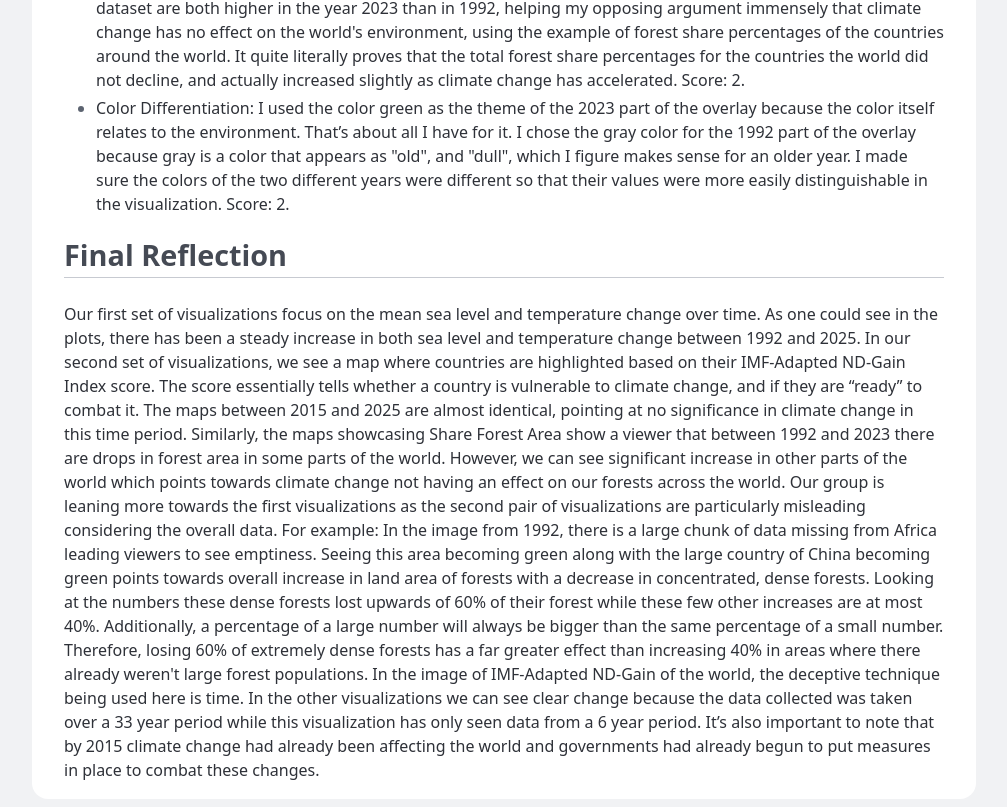
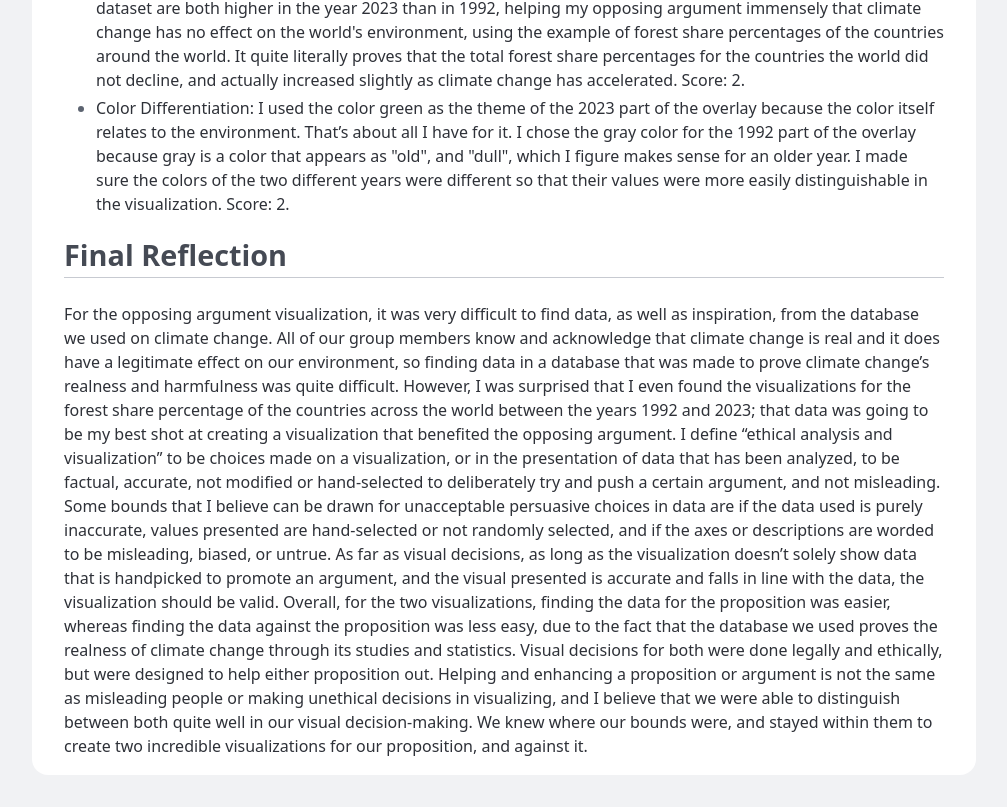
Before and after one commit to gabetedja/dsc106-proj2, a plain HTML site: page index.html in a window 1280 px wide. Shown: the part 3575-4382 px from the top of the page, without its empty margins (136-1143 px from the left). After the commit the page ends 4358 px from the top, so only its background shows below. Drawn offline with Linux system fonts and the light colour scheme.

Commit message:
Update final reflection on climate change visualizations
Revised final reflection section to clarify visualization arguments and ethical considerations regarding climate change data.

```diff
--- a/index.html
+++ b/index.html
@@ -207,15 +207,22 @@ as we felt that would demonstrate a trend in the increase of the rate of global
       <section>
         <h2>Final Reflection</h2>
 
-        <p>Our first set of visualizations focus on the mean sea level and temperature change over time. As one could see in the plots, there has been a steady increase in both sea level and temperature change between 1992 and 2025.
+        <p>
 
-In our second set of visualizations, we see a map where  countries are highlighted based on their IMF-Adapted ND-Gain Index score. The score essentially tells whether a country is vulnerable to climate change, and if they are “ready” to combat it. The maps between 2015 and 2025 are almost identical, pointing at no significance in climate change in this time period. Similarly, the maps showcasing Share Forest Area show a viewer that between 1992 and 2023 there are drops in forest area in some parts of the world. However, we can see significant increase in other parts of the world which points towards climate change not having an effect on our forests across the world.
 
-Our group is leaning more towards the first visualizations as the second pair of visualizations are particularly misleading considering the overall data. For example:
 
-In the image from 1992, there is a large chunk of data missing from Africa leading viewers to see emptiness. Seeing this area becoming green along with the large country of China becoming green points towards overall increase in land area of forests with a decrease in concentrated, dense forests.
-Looking at the numbers these dense forests lost upwards of 60% of their forest while these few other increases are at most 40%. Additionally, a percentage of a large number will always be bigger than the same percentage of a small number. Therefore, losing 60% of extremely dense forests has a far greater effect than increasing 40% in areas where there already weren't large forest populations.
-In the image of IMF-Adapted ND-Gain of the world, the deceptive technique being used here is time. In the other visualizations we can see clear change because the data collected was taken over a 33 year period while this visualization has only seen data from a 6 year period. It’s also important to note that by 2015 climate change had already been affecting the world and governments had already begun to put measures in place to combat these changes.
+          For the opposing argument visualization, it was very difficult to find data, as well as inspiration, from the database we used on climate change.
+          All of our group members know and acknowledge that climate change is real and it does have a legitimate effect on our environment, so finding data in a database that was made to prove climate change’s realness and harmfulness was quite difficult.
+          However, I was surprised that I even found the visualizations for the forest share percentage of the countries across the world between the years 1992 and 2023; that data was going to be my best shot at creating a visualization that benefited the opposing argument.
+          I define “ethical analysis and visualization” to be choices made on a visualization, or in the presentation of data that has been analyzed, to be factual, accurate, not modified or hand-selected to deliberately try and push a certain argument, and not misleading.
+          Some bounds that I believe can be drawn for unacceptable persuasive choices in data are if the data used is purely inaccurate, values presented are hand-selected or not randomly selected, and if the axes or descriptions are worded to be misleading, biased, or untrue. As far as visual decisions, as long as the visualization doesn’t solely show data that is handpicked to promote an argument, and the visual presented is accurate and falls in line with the data, the visualization should be valid.
+
+
+
+          Overall, for the two visualizations, finding the data for the proposition was easier, whereas finding the data against the proposition was less easy, due to the fact that the database we used proves the realness of climate change through its studies and statistics.
+          Visual decisions for both were done legally and ethically, but were designed to help either proposition out.
+          Helping and enhancing a proposition or argument is not the same as misleading people or making unethical decisions in visualizing, and I believe that we were able to distinguish between both quite well in our visual decision-making.
+          We knew where our bounds were, and stayed within them to create two incredible visualizations for our proposition, and against it.
 </p>
       </section>
     </main>
```
